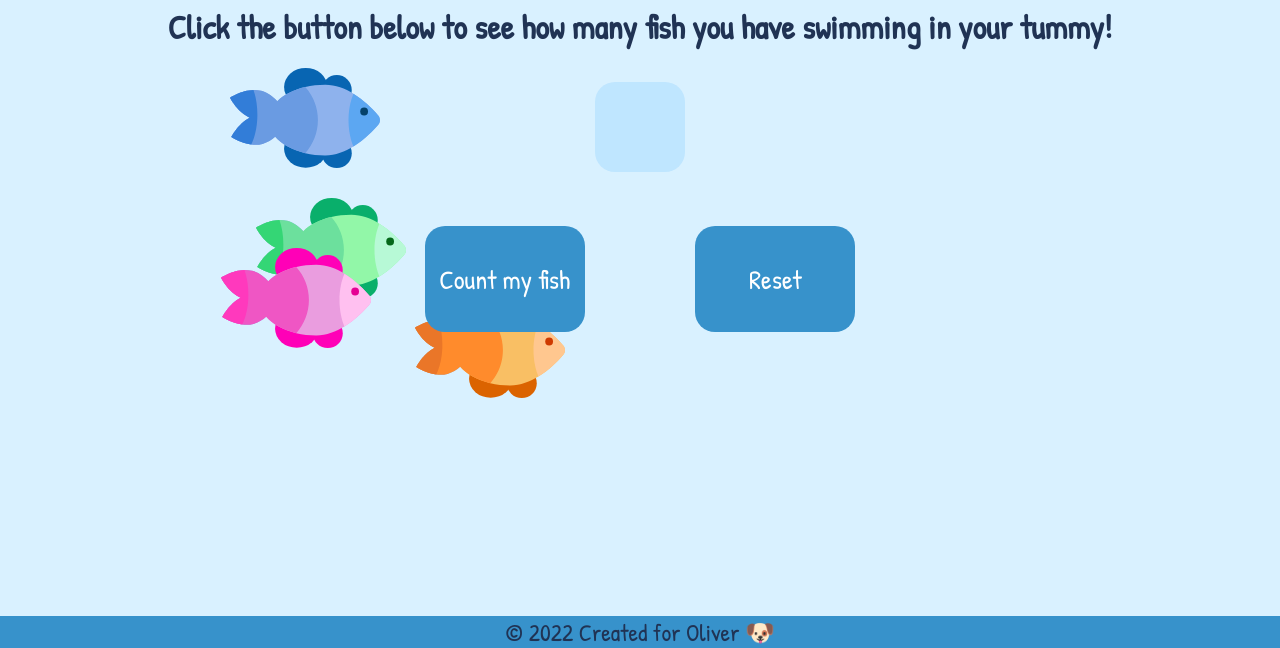
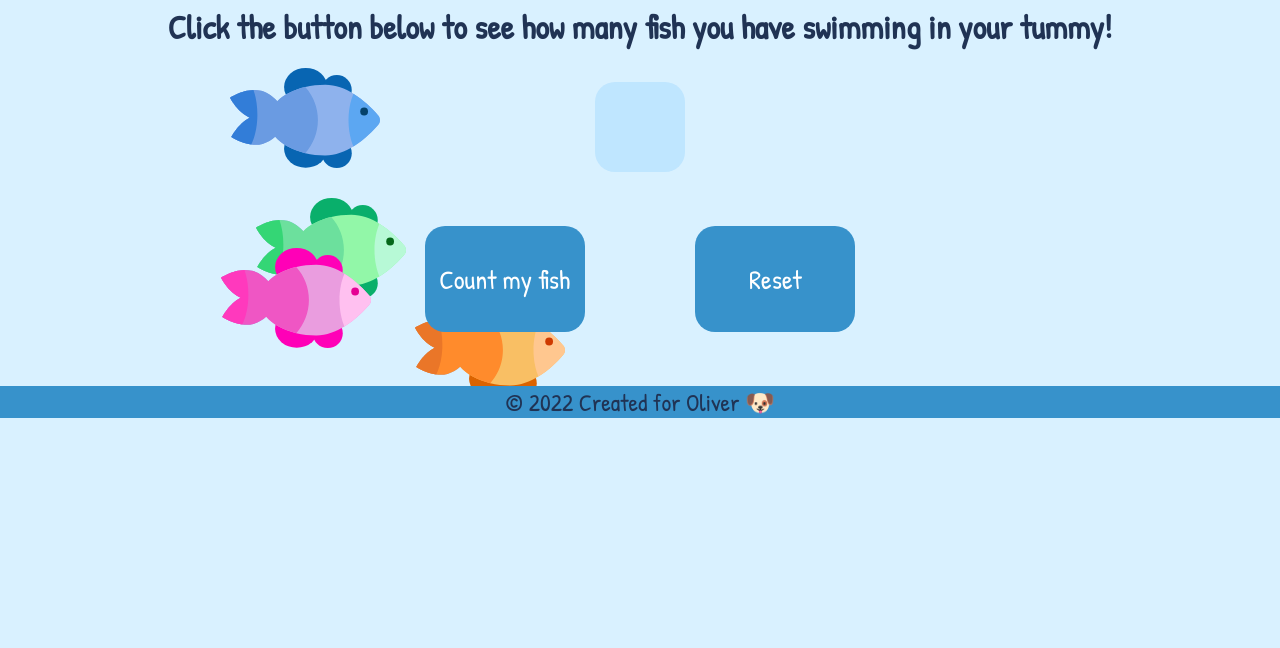
Before and after one commit to ecaroedesign/how-many-fish, a plain HTML site: page index.html in a window 1280 px wide. Shown: the part 152-800 px from the top of the page. Drawn offline with Linux system fonts and the light colour scheme.

Commit message:
Update styles.css

```diff
--- a/styles.css
+++ b/styles.css
@@ -179,7 +179,7 @@ button:hover {
 
 
 #page-one{
-  position: absolute;
+  position: static;
   bottom: 0;
   width: 100%;
   height: 2rem;
```
